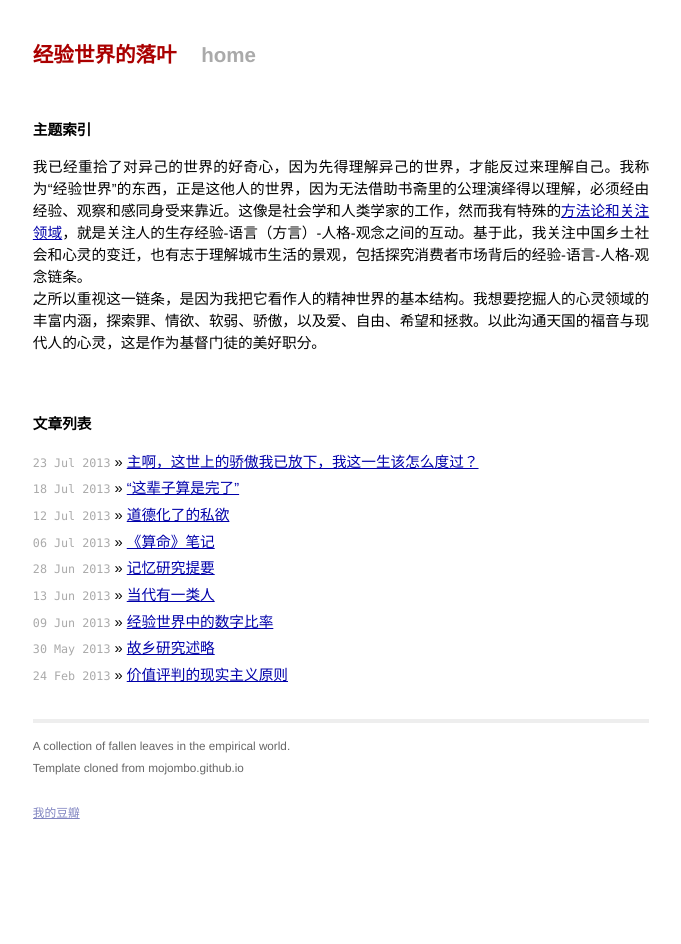
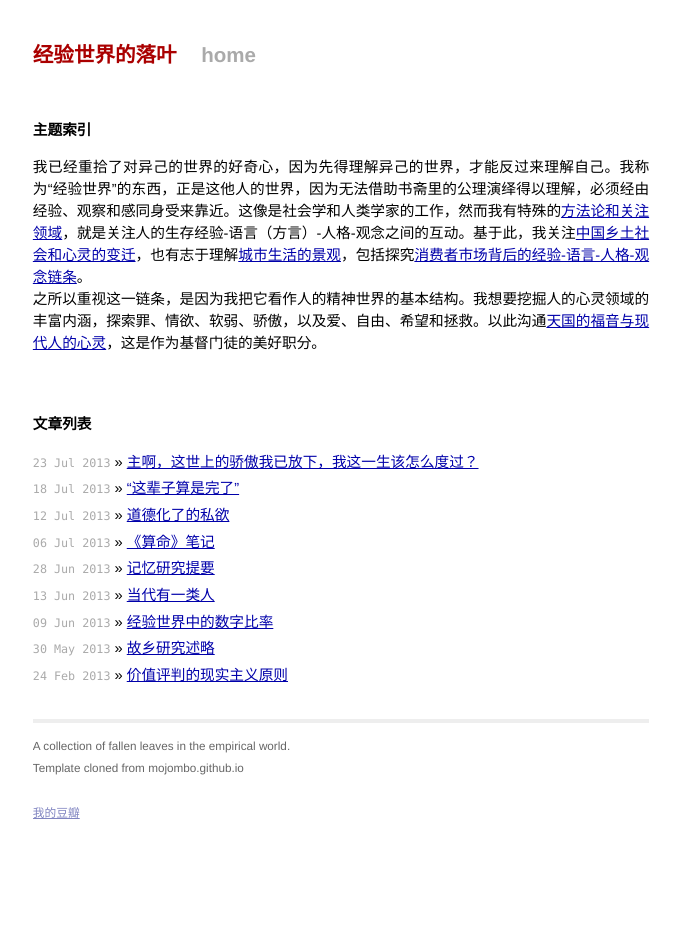
Before and after one commit to Firesletter/firesletter.github.io, a Jekyll site: the page built from index.html, in a window 1280 px wide. Shown: the whole page, without its empty margins (299-980 px from the left). Built offline with Jekyll 4.4.1, drawn with Linux system fonts in a browser that asks for light colours; Markdown is read by kramdown in place of the engine named in the settings; part of the change alters nothing that is shown.

```diff
--- a/index.html
+++ b/index.html
@@ -5,8 +5,8 @@ title: 经验世界的落叶
 <div id="index">
 </br>
 <h1>主题索引</h1>
-<p>我已经重拾了对异己的世界的好奇心，因为先得理解异己的世界，才能反过来理解自己。我称为“经验世界”的东西，正是这他人的世界，因为无法借助书斋里的公理演绎得以理解，必须经由经验、观察和感同身受来靠近。这像是社会学和人类学家的工作，然而我有特殊的<a href=3.1415926.net/method>方法论和关注领域</a>，就是关注人的生存经验-语言（方言）-人格-观念之间的互动。基于此，我关注中国乡土社会和心灵的变迁，也有志于理解城市生活的景观，包括探究消费者市场背后的经验-语言-人格-观念链条。</br>
-之所以重视这一链条，是因为我把它看作人的精神世界的基本结构。我想要挖掘人的心灵领域的丰富内涵，探索罪、情欲、软弱、骄傲，以及爱、自由、希望和拯救。以此沟通天国的福音与现代人的心灵，这是作为基督门徒的美好职分。
+<p>我已经重拾了对异己的世界的好奇心，因为先得理解异己的世界，才能反过来理解自己。我称为“经验世界”的东西，正是这他人的世界，因为无法借助书斋里的公理演绎得以理解，必须经由经验、观察和感同身受来靠近。这像是社会学和人类学家的工作，然而我有特殊的<a href=3.1415926.net/method>方法论和关注领域</a>，就是关注人的生存经验-语言（方言）-人格-观念之间的互动。基于此，我关注<a href=3.1415926.net/rural>中国乡土社会和心灵的变迁</a>，也有志于理解<a href=3.1415926.net/urban>城市生活的景观</a>，包括探究<a href=3.1415926.net/consumer>消费者市场背后的经验-语言-人格-观念链条</a>。</br>
+之所以重视这一链条，是因为我把它看作人的精神世界的基本结构。我想要挖掘人的心灵领域的丰富内涵，探索罪、情欲、软弱、骄傲，以及爱、自由、希望和拯救。以此沟通<a href=3.1415926.net/goodnews>天国的福音与现代人的心灵</a>，这是作为基督门徒的美好职分。
 </p></br></br>
 </div>
 <div id="home">
```
